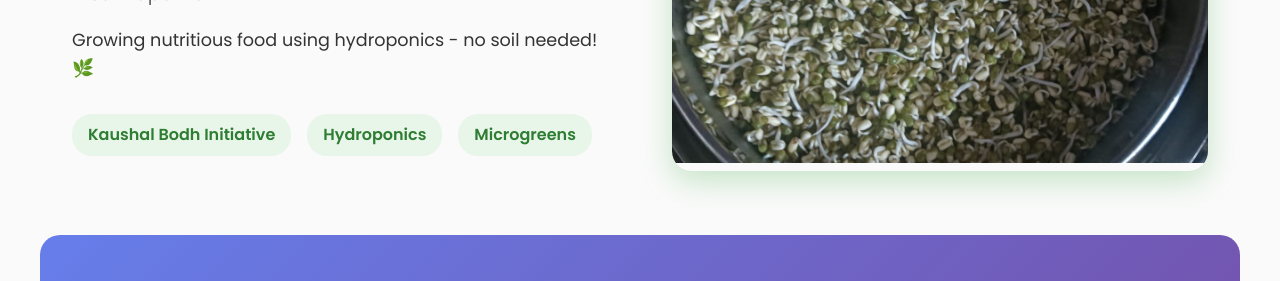
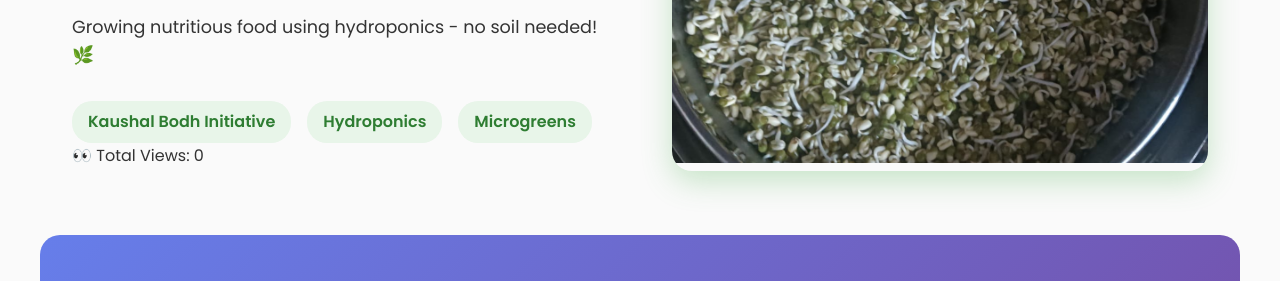
Before and after one commit to Aditya-cyber-hind/team-alpha-microgreens, a website: page public/index.html in a window 1280 px wide. Shown: the part 371-652 px from the top of the page. Drawn offline with Linux system fonts and the light colour scheme; no server answers.

Commit message:
Add view counter to hero section

```diff
--- a/public/index.html
+++ b/public/index.html
@@ -42,6 +42,11 @@
                 <span class="badge">Kaushal Bodh Initiative</span>
                 <span class="badge">Hydroponics</span>
                 <span class="badge">Microgreens</span>
+            </div>
+
+            <!-- View Counter -->
+            <div class="view-counter">
+                <p>👀 Total Views: <span id="viewCount">0</span></p>
             </div>
         </div>
         <div class="hero-image" onclick="openLightbox(this)">
```
